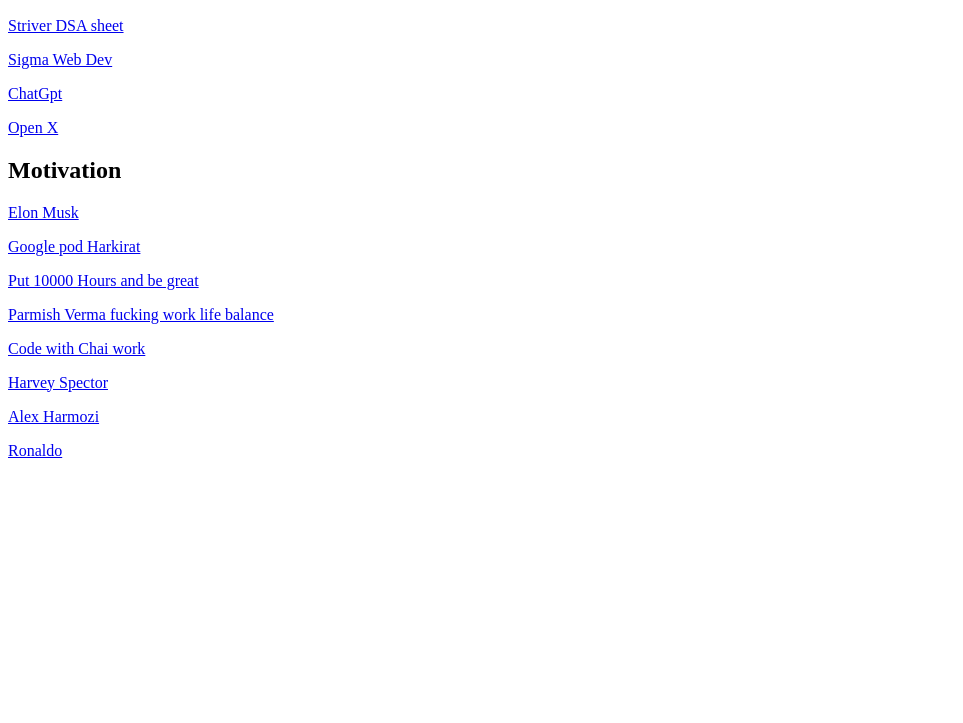
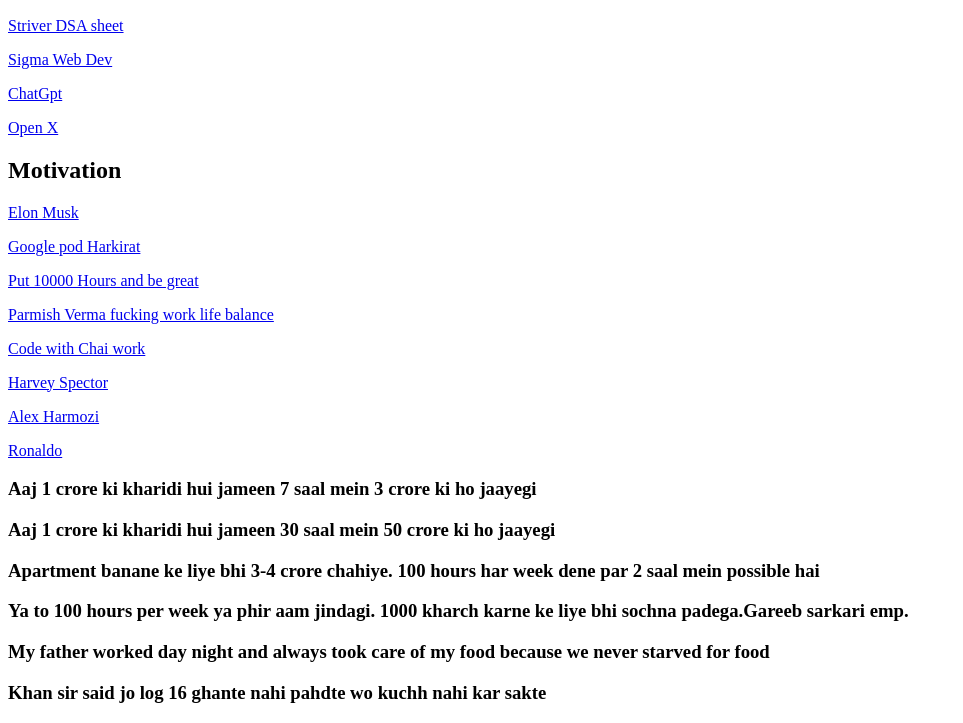
Before and after one commit to Avi20189/SigmaWebDev, a plain HTML site: page bookmarkManager/bookmarkManager.html in a window 1280 px wide. Shown: the part 110-833 px from the top of the page, without its empty margins (0-963 px from the left). Before the commit the page ends 800 px from the top, so only its background shows below. Drawn offline with Linux system fonts and the light colour scheme.

Commit message:
lastfor29june

```diff
--- a/bookmarkManager/bookmarkManager.html
+++ b/bookmarkManager/bookmarkManager.html
@@ -21,5 +21,14 @@
    <p> <a href="https://www.instagram.com/reel/DB-MBKGPY-y/?igsh=MWw2aTlxdm4wbG5rdw=="target="_blank">Harvey Spector</a></p>
    <p> <a href="https://www.instagram.com/p/DLDfyYvo7Zg/?img_index=1&igsh=MWY4MG1tbzY3Y3o0Nw=="target="_blank">Alex Harmozi</a></p>
    <p> <a href="https://www.instagram.com/reel/DJ_-J5CRGQ5/?igsh=dDdsbDV3OGp0dWZ6"target="_blank">Ronaldo</a></p>
+
+   <h3>
+    <p>Aaj 1 crore ki kharidi hui jameen 7 saal mein 3 crore ki ho jaayegi</p>
+    <p>Aaj 1 crore ki kharidi hui jameen 30 saal mein 50 crore ki ho jaayegi</p>
+    <p>Apartment banane ke liye bhi 3-4 crore chahiye. 100 hours har week dene par 2 saal mein possible hai</p>
+    <p>Ya to 100 hours per week ya phir aam jindagi. 1000 kharch karne ke liye bhi sochna padega.Gareeb sarkari emp.</p>
+    <p>My father worked day night and always took care of my food because we never starved for food</p>
+    <p>Khan sir said jo log 16 ghante nahi pahdte wo kuchh nahi kar sakte</p>
+   </h3>
 </body>
 </html>
```
